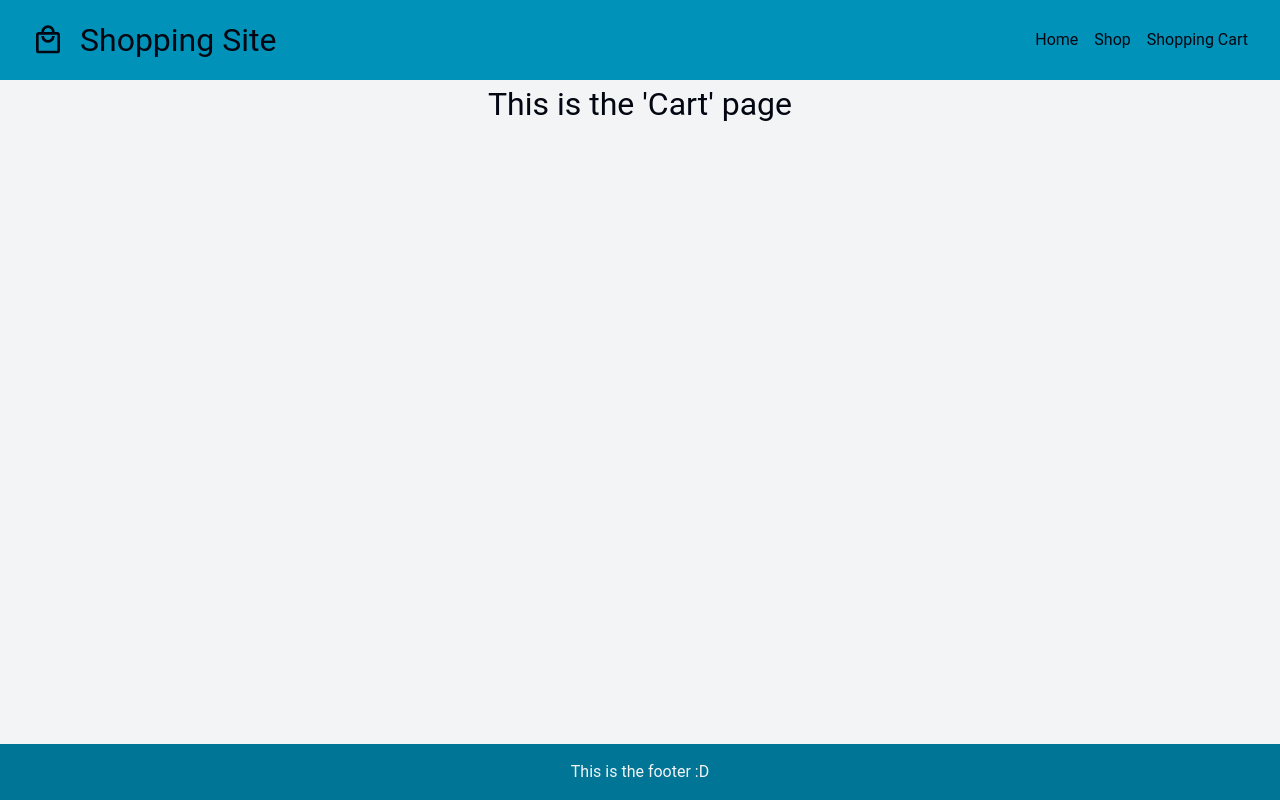
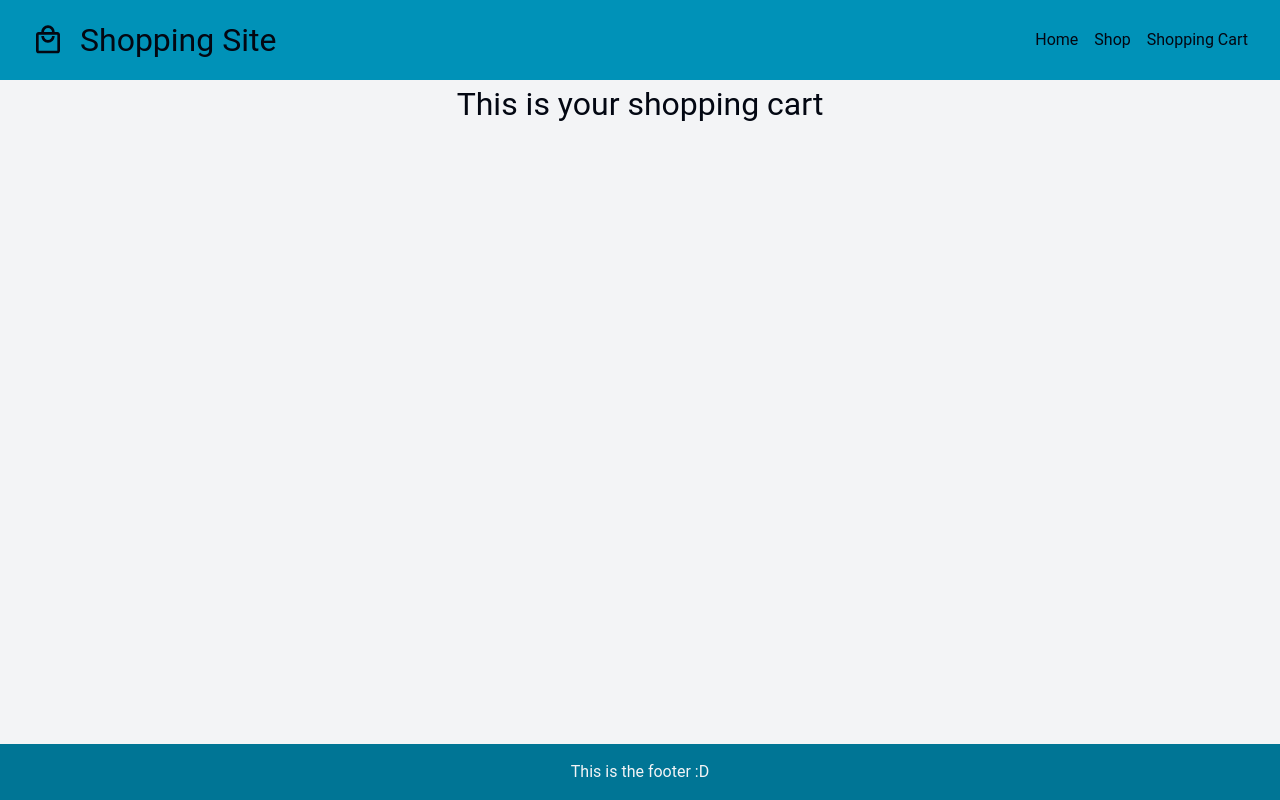
Before and after one commit to illtrythisout/odin-shopping-cart, a React (Vite) app: page /cart in a window 1280 px wide. Built offline with nearby package versions, Linux system fonts and the light colour scheme.

Commit message:
feat: create functional cart page without items

```diff
--- a/src/components/app/App.jsx
+++ b/src/components/app/App.jsx
@@ -7,12 +7,11 @@ export const CartContext = createContext();
 export default function App() {
   const [itemsInCart, setItemsInCart] = useState([]);
   function addItemToCart(item, count) {
-    console.log(itemsInCart);
     setItemsInCart([...itemsInCart, { item: item, count: count }]);
   }
 
   return (
-    <CartContext.Provider value={{ addItemToCart }}>
+    <CartContext.Provider value={{ addItemToCart, itemsInCart }}>
       <main>
         <nav className={styles.navBar}>
           <Link to="/" className={styles.logo}>
--- a/src/components/cart/Cart.jsx
+++ b/src/components/cart/Cart.jsx
@@ -1,5 +1,18 @@
-import './cart.module.css';
+import { useContext } from 'react';
+import { CartContext } from '../app/App';
+import styles from './cart.module.css';
 
 export default function Cart() {
-  return <h1>This is the 'Cart' page</h1>;
+  const { itemsInCart } = useContext(CartContext);
+  console.log('cart', itemsInCart);
+  return (
+    <div className={styles.shop}>
+      <h1>This is your shopping cart</h1>
+      <div className={styles.cart}>
+        {itemsInCart.map((item) => {
+          return <p>{item.count}</p>;
+        })}
+      </div>
+    </div>
+  );
 }
```
Also changed, not shown: src/components/cartItem/CartItem.jsx (added), src/components/cartItem/cartItem.module.css (added).
